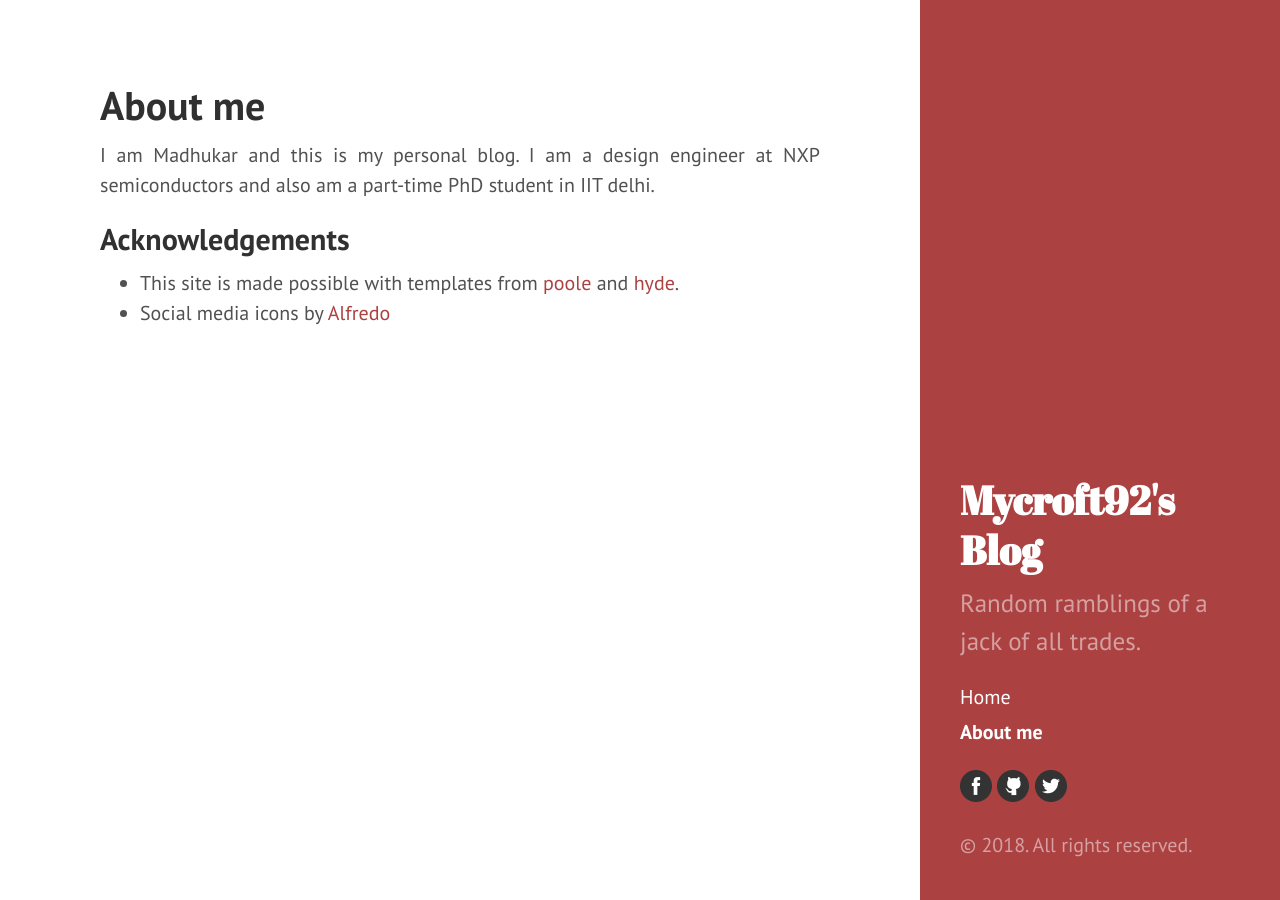
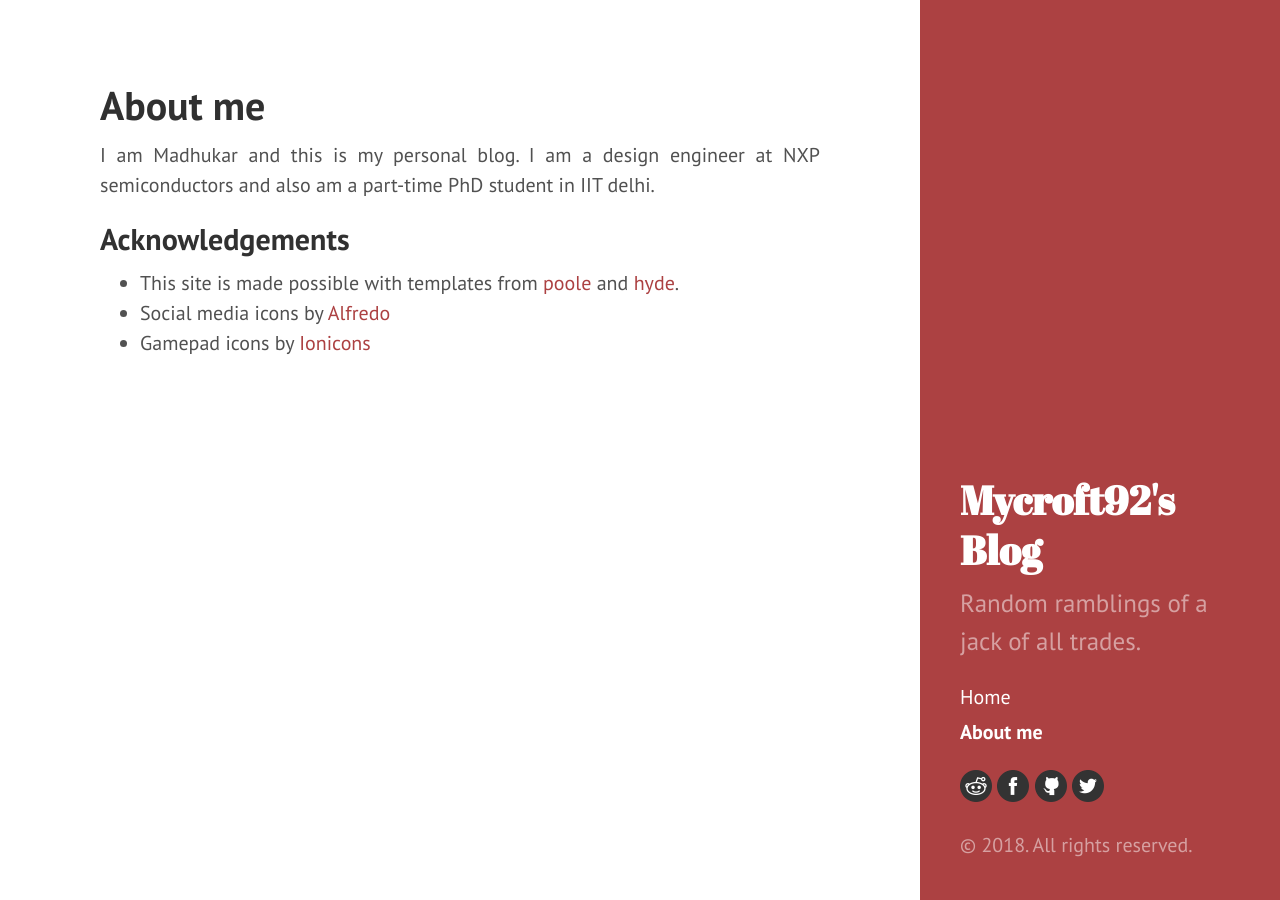
Before and after one commit to mycroft92/mycroft92.github.io, a Jekyll site: the page built from about.md, in a window 1280 px wide. Built offline with Jekyll 4.4.1, drawn with Linux system fonts in a browser that asks for light colours.

Commit message:
iconset updates

```diff
--- a/_config.yml
+++ b/_config.yml
@@ -22,6 +22,7 @@ url: "http://mycroft92.github.io" # the base hostname & protocol for your site,
 twitter_username: lean_panda
 facebook_username: madhukar9x
 github_username:  mycroft92
+reddit_username: mycroft92
 
 
 
--- a/_includes/social.html
+++ b/_includes/social.html
@@ -1,11 +1,11 @@
 
-{% if site.dribbble_username%}<a href="https://dribbble.com/{{ site.dribbble_username| cgi_escape | escape }}"><img src="/assets/minima-social-icons.svg#dribbble"> </a>{% endif %}
+{% if site.reddit_username%}<a href="https://www.reddit.com/user/{{ site.reddit_username| cgi_escape | escape }}"><img src="/assets/icon-reddit-1.png"> </a>{% endif %}
 {% if site.facebook_username%}<a href="https://www.facebook.com/{{ site.facebook_username| cgi_escape | escape }}"><img src="/assets/icon-facebook-1.png"></a>{% endif %}
 {% if site.github_username%}<a href="https://github.com/{{ site.github_username| cgi_escape | escape }}"><img src="/assets/icon-github-1.png"></a>{% endif %}
-{% if site.instagram_username%}<a href="https://instagram.com/{{ site.instagram_username| cgi_escape | escape }}"><img src="/assets/minima-social-icons.svg#instagram"></a>{% endif %}
+{% if site.twitter_username%}<a href="https://www.twitter.com/{{ site.twitter_username| cgi_escape | escape }}"><img src="/assets/icon-twitter-1.png"></a> {% endif %}
+{% if site.instagram_username%}<a href="https://instagram.com/{{ site.instagram_username| cgi_escape | escape }}"><img src="/assets/icon-instagram-1.png"></a>{% endif %}
 {% if site.linkedin_username%}<a href="https://www.linkedin.com/in/{{ site.linkedin_username| cgi_escape | escape }}"><img src="/assets/minima-social-icons.svg#linkedin"></a>{% endif %}
 {% if site.pinterest_username%}<a href="https://www.pinterest.com/{{ site.pinterest_username| cgi_escape | escape }}"><img src="/assets/minima-social-icons.svg#pinterest" ></a> {% endif %}
-{% if site.twitter_username%}<a href="https://www.twitter.com/{{ site.twitter_username| cgi_escape | escape }}"><img src="/assets/icon-twitter-1.png"></a> {% endif %}
 {% if site.youtube_username%}<a href="https://youtube.com/{{ site.youtube_username| cgi_escape | escape }}"><img src="/assets/minima-social-icons.svg#youtube"></a> {% endif %}
 {% if site.googleplus_username%}<a href="https://plus.google.com/{{ site.googleplus_username| escape }}"><img src="/assets/minima-social-icons.svg#googleplus"> </a>{% endif %}
 {% if site.flickr_username%}<a href="https://www.flickr.com/photos/{{ site.flickr_username| cgi_escape | escape }}"><img src="/assets/minima-social-icons.svg#flickr"></a>{% endif %}
--- a/about.md
+++ b/about.md
@@ -8,3 +8,4 @@ I am Madhukar and this is my personal blog. I am a design engineer at NXP semico
 ## Acknowledgements
  - This site is made possible with templates from [poole](https://github.com/poole/poole) and [hyde](https://github.com/poole/hyde).
  - Social media icons by [Alfredo](https://www.iconfinder.com/AlfredoCreates)
+ - Gamepad icons by [Ionicons](http://ionicons.com)
```
Also changed, not shown: assets/icon-reddit-1.png (added), public/apple-touch-icon-144-precomposed.png, public/favicon.ico.
